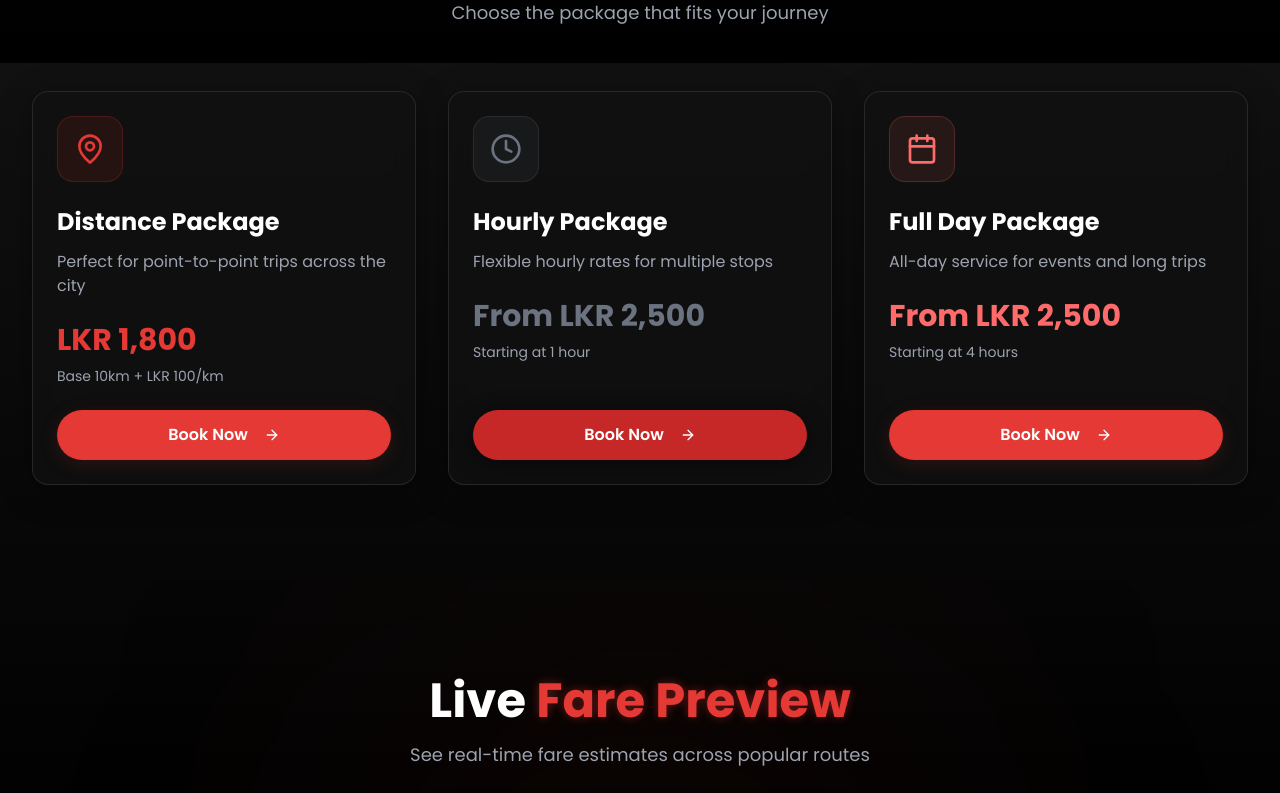
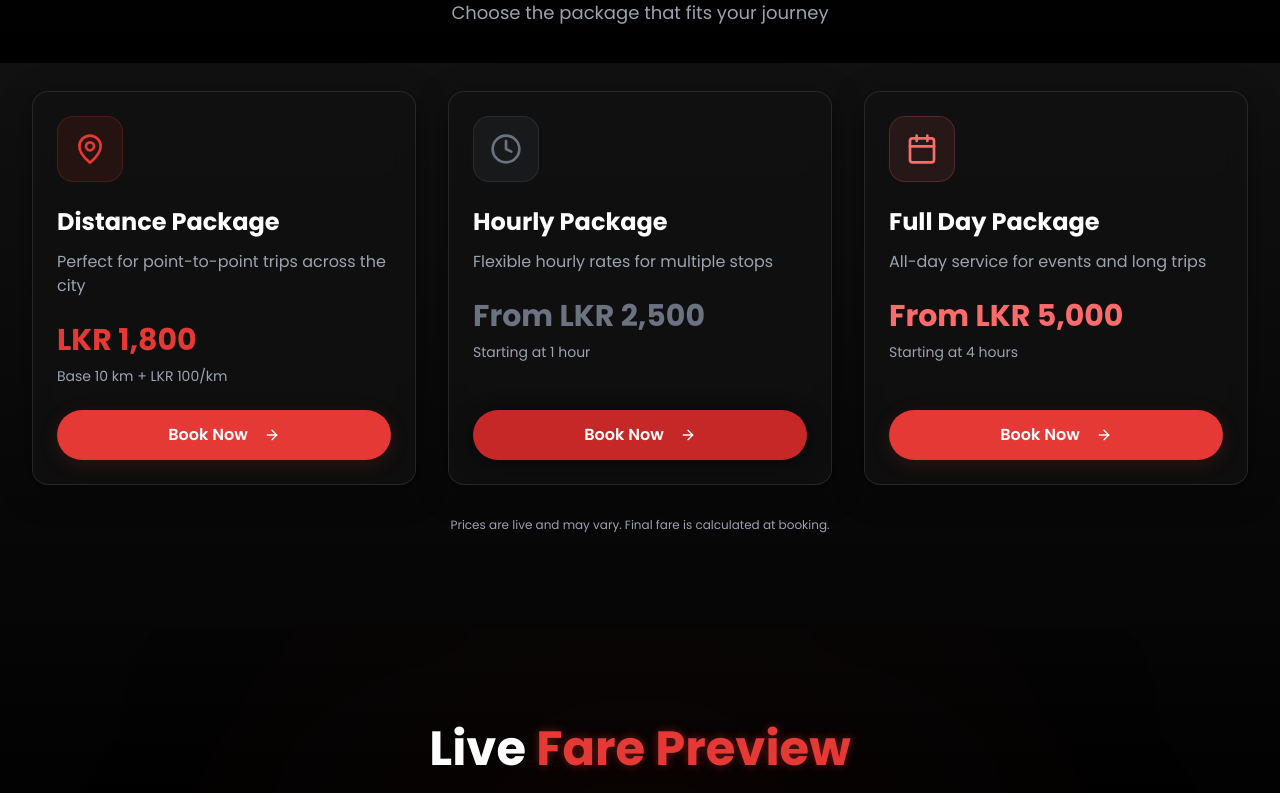
Before and after one commit to SafeGo-DrinkAndDrive/SafeGo, a React (Vite) app: page / in a window 1280 px wide. Shown: the part 1537-2330 px from the top of the page. Built offline with nearby package versions, Linux system fonts and the light colour scheme; no server answers; the database is empty.

Commit message:
feat: fetch pricing dynamically from Firestore and update package details

```diff
--- a/src/components/ServicesPackages.tsx
+++ b/src/components/ServicesPackages.tsx
@@ -1,57 +1,186 @@
-import React from 'react';
-import { motion } from 'framer-motion';
-import { MapPin, Clock, Calendar, ArrowRight } from 'lucide-react';
-import { GlassCard } from './GlassCard';
-import { NeonButton } from './NeonButton';
-import { useNavigate } from 'react-router-dom';
+// ─── src/components/ServicesPackages.tsx ─────────────────────────────────────
+// Pricing is now fetched from the active Firestore fare rules instead of
+// being hardcoded. Falls back to sensible defaults if no rule is configured.
+// ─────────────────────────────────────────────────────────────────────────────
+import React, { useEffect, useState } from "react";
+import { motion } from "framer-motion";
+import { MapPin, Clock, Calendar, ArrowRight } from "lucide-react";
+import { useNavigate } from "react-router-dom";
+import { GlassCard } from "./GlassCard";
+import { NeonButton } from "./NeonButton";
+import { getActiveFareRule } from "../services/fareRulesService";
+import { useAuth } from "../contexts/AuthContext";
+import type { FareRule } from "../types";
+
+// ── Price string builders ─────────────────────────────────────────────────────
+
+function buildDistancePrice(rule: FareRule | null): {
+  price: string;
+  details: string;
+} {
+  if (!rule?.tiers?.length) {
+    return { price: "LKR 1,800", details: "Base 10 km + LKR 100/km" };
+  }
+  const sorted = [...rule.tiers].sort((a, b) => a.minKm - b.minKm);
+  const firstTier = sorted[0];
+  const baseCharge = firstTier.baseCharge;
+  const rate = firstTier.ratePerKm;
+
+  if (baseCharge > 0) {
+    return {
+      price: `LKR ${baseCharge.toLocaleString()}`,
+      details: `Base charge + LKR ${rate}/km`,
+    };
+  }
+  return {
+    price: `LKR ${rate}/km`,
+    details: `${sorted.length} distance tier${sorted.length > 1 ? "s" : ""}`,
+  };
+}
+
+function buildHourlyPrice(rule: FareRule | null): {
+  price: string;
+  details: string;
+} {
+  if (!rule?.flatRates) {
+    return { price: "From LKR 2,500", details: "Starting at 1 hour" };
+  }
+  const rates = Object.entries(rule.flatRates).sort(
+    ([a], [b]) => parseInt(a) - parseInt(b),
+  );
+  if (!rates.length)
+    return { price: "From LKR 2,500", details: "Starting at 1 hour" };
+
+  const [slot, lowestFare] = rates[0];
+  return {
+    price: `From LKR ${lowestFare.toLocaleString()}`,
+    details: `Starting at ${slot}`,
+  };
+}
+
+function buildFullDayPrice(rule: FareRule | null): {
+  price: string;
+  details: string;
+} {
+  if (!rule?.flatRates) {
+    return { price: "From LKR 5,000", details: "Starting at 4 hours" };
+  }
+  const rates = Object.entries(rule.flatRates).sort(
+    ([a], [b]) => parseInt(a) - parseInt(b),
+  );
+  if (!rates.length)
+    return { price: "From LKR 5,000", details: "Starting at 4 hours" };
+
+  const [slot, lowestFare] = rates[0];
+  return {
+    price: `From LKR ${lowestFare.toLocaleString()}`,
+    details: `Starting at ${slot}`,
+  };
+}
+
+// ── Skeleton card ─────────────────────────────────────────────────────────────
+
+const SkeletonCard: React.FC = () => (
+  <div className="glass-panel rounded-2xl p-6 border border-white/10 animate-pulse">
+    <div className="w-16 h-16 rounded-2xl bg-white/10 mb-6" />
+    <div className="h-6 bg-white/10 rounded w-3/4 mb-3" />
+    <div className="h-4 bg-white/10 rounded w-full mb-2" />
+    <div className="h-4 bg-white/10 rounded w-4/5 mb-8" />
+    <div className="h-9 bg-white/10 rounded w-2/5 mb-2" />
+    <div className="h-4 bg-white/10 rounded w-1/2 mb-8" />
+    <div className="h-11 bg-white/10 rounded-xl w-full" />
+  </div>
+);
+
+// ── Main component ────────────────────────────────────────────────────────────
+
+export const ServicesPackages: React.FC = () => {
+  const navigate = useNavigate();
+  const { isAuthenticated, vehicleRegistered } = useAuth();
+
+  const [distanceRule, setDistanceRule] = useState<FareRule | null>(null);
+  const [hourlyRule, setHourlyRule] = useState<FareRule | null>(null);
+  const [fullDayRule, setFullDayRule] = useState<FareRule | null>(null);
+  const [loading, setLoading] = useState(true);
+
+  useEffect(() => {
+    let cancelled = false;
+    Promise.all([
+      getActiveFareRule("Distance"),
+      getActiveFareRule("Hourly"),
+      getActiveFareRule("Full Day"),
+    ])
+      .then(([d, h, f]) => {
+        if (cancelled) return;
+        setDistanceRule(d);
+        setHourlyRule(h);
+        setFullDayRule(f);
+      })
+      .catch(() => {
+        // Silently fall back to defaults on error
+      })
+      .finally(() => {
+        if (!cancelled) setLoading(false);
+      });
+    return () => {
+      cancelled = true;
+    };
+  }, []);
+
+  const handleBookNow = () => {
+    if (!isAuthenticated) {
+      navigate("/register");
+      return;
+    }
+    if (!vehicleRegistered) {
+      navigate("/vehicle-setup");
+      return;
+    }
+    navigate("/booking");
+  };
+
+  const distancePricing = buildDistancePrice(distanceRule);
+  const hourlyPricing = buildHourlyPrice(hourlyRule);
+  const fullDayPricing = buildFullDayPrice(fullDayRule);
+
   const packages = [
     {
       icon: MapPin,
-  title: 'Distance Package',
-  description: 'Perfect for point-to-point trips across the city',
-  price: 'LKR 1,800',
-  details: 'Base 10km + LKR 100/km',
-  color: 'red' as const
+      title: "Distance Package",
+      description: "Perfect for point-to-point trips across the city",
+      price: distancePricing.price,
+      details: distancePricing.details,
+      color: "red" as const,
     },
     {
       icon: Clock,
-  title: 'Hourly Package',
-  description: 'Flexible hourly rates for multiple stops',
-  price: 'From LKR 2,500',
-  details: 'Starting at 1 hour',
-  color: 'gray' as const
+      title: "Hourly Package",
+      description: "Flexible hourly rates for multiple stops",
+      price: hourlyPricing.price,
+      details: hourlyPricing.details,
+      color: "gray" as const,
     },
     {
       icon: Calendar,
-  title: 'Full Day Package',
-  description: 'All-day service for events and long trips',
-  price: 'From LKR 2,500',
-  details: 'Starting at 4 hours',
-  color: 'red-light' as const
-}];
+      title: "Full Day Package",
+      description: "All-day service for events and long trips",
+      price: fullDayPricing.price,
+      details: fullDayPricing.details,
+      color: "red-light" as const,
+    },
+  ];
 
-export const ServicesPackages: React.FC = () => {
-  const navigate = useNavigate();
   return (
     <section className="py-24 relative">
       <div className="max-w-7xl mx-auto px-4 sm:px-6 lg:px-8">
+        {/* Heading */}
         <motion.div
-          initial={{
-            opacity: 0,
-            y: 20
-          }}
-          whileInView={{
-            opacity: 1,
-            y: 0
-          }}
-          viewport={{
-            once: true
-          }}
-          transition={{
-            duration: 0.6
-          }}
-          className="text-center mb-16">
-
+          initial={{ opacity: 0, y: 20 }}
+          whileInView={{ opacity: 1, y: 0 }}
+          viewport={{ once: true }}
+          transition={{ duration: 0.6 }}
+          className="text-center mb-16"
+        >
           <h2 className="text-4xl md:text-5xl font-bold mb-4">
             Our <span className="text-brand-red text-glow-red">Packages</span>
           </h2>
@@ -60,87 +189,110 @@ export const ServicesPackages: React.FC = () => {
           </p>
         </motion.div>
 
+        {/* Cards grid */}
         <div className="grid md:grid-cols-3 gap-8">
-          {packages.map((pkg, index) => {
+          {loading ? (
+            // Skeleton placeholders while Firestore loads
+            <>
+              <SkeletonCard />
+              <SkeletonCard />
+              <SkeletonCard />
+            </>
+          ) : (
+            packages.map((pkg, index) => {
               const Icon = pkg.icon;
+
+              const iconBg =
+                pkg.color === "red"
+                  ? "bg-brand-red/10 border border-brand-red/20"
+                  : pkg.color === "gray"
+                    ? "bg-brand-gray/10 border border-brand-gray/20"
+                    : "bg-brand-red-light/10 border border-brand-red-light/20";
+
+              const iconColor =
+                pkg.color === "red"
+                  ? "text-brand-red"
+                  : pkg.color === "gray"
+                    ? "text-brand-gray"
+                    : "text-brand-red-light";
+
+              const priceColor =
+                pkg.color === "red"
+                  ? "text-brand-red"
+                  : pkg.color === "gray"
+                    ? "text-brand-gray"
+                    : "text-brand-red-light";
+
+              const btnVariant = pkg.color === "gray" ? "secondary" : "primary";
+
               return (
                 <motion.div
                   key={index}
-                initial={{
-                  opacity: 0,
-                  y: 30
-                }}
-                whileInView={{
-                  opacity: 1,
-                  y: 0
-                }}
-                viewport={{
-                  once: true
-                }}
-                transition={{
-                  duration: 0.5,
-                  delay: index * 0.15
-                }}
-                whileHover={{
-                  y: -8
-                }}>
-
+                  initial={{ opacity: 0, y: 30 }}
+                  whileInView={{ opacity: 1, y: 0 }}
+                  viewport={{ once: true }}
+                  transition={{ duration: 0.5, delay: index * 0.15 }}
+                  whileHover={{ y: -8 }}
+                >
                   <GlassCard
                     glowColor={pkg.color}
-                  className="h-full flex flex-col group hover:shadow-subtle transition-shadow duration-300">
-
+                    className="h-full flex flex-col group hover:shadow-subtle transition-shadow duration-300"
+                  >
                     <div className="flex-grow space-y-6">
+                      {/* Icon */}
                       <motion.div
-                      whileHover={{
-                        scale: 1.1,
-                        rotate: 360
-                      }}
-                      transition={{
-                        duration: 0.6
-                      }}
-                      className={`inline-flex p-4 rounded-2xl ${pkg.color === 'red' ? 'bg-brand-red/10 border border-brand-red/20' : pkg.color === 'gray' ? 'bg-brand-gray/10 border border-brand-gray/20' : 'bg-brand-red-light/10 border border-brand-red-light/20'}`}>
-
-                      <Icon
-                        className={`w-8 h-8 ${pkg.color === 'red' ? 'text-brand-red' : pkg.color === 'gray' ? 'text-brand-gray' : 'text-brand-red-light'}`} />
-
+                        whileHover={{ scale: 1.1, rotate: 360 }}
+                        transition={{ duration: 0.6 }}
+                        className={`inline-flex p-4 rounded-2xl ${iconBg}`}
+                      >
+                        <Icon className={`w-8 h-8 ${iconColor}`} />
                       </motion.div>
 
+                      {/* Title + description */}
                       <div className="space-y-3">
                         <h3 className="text-2xl font-bold">{pkg.title}</h3>
                         <p className="text-text-sub">{pkg.description}</p>
                       </div>
 
+                      {/* Price — live from Firestore */}
                       <div className="space-y-2">
-                      <p
-                        className={`text-3xl font-bold ${pkg.color === 'red' ? 'text-brand-red' : pkg.color === 'gray' ? 'text-brand-gray' : 'text-brand-red-light'}`}>
-
+                        <p className={`text-3xl font-bold ${priceColor}`}>
                           {pkg.price}
                         </p>
                         <p className="text-sm text-text-sub">{pkg.details}</p>
                       </div>
                     </div>
 
+                    {/* CTA */}
                     <div className="mt-6">
                       <NeonButton
                         fullWidth
-                      variant={
-                      pkg.color === 'red' ?
-                      'primary' :
-                      pkg.color === 'gray' ?
-                      'secondary' :
-                      'primary'
-                      }
-                      onClick={() => navigate('/register')}>
-
+                        variant={btnVariant}
+                        onClick={handleBookNow}
+                      >
                         Book Now <ArrowRight className="w-4 h-4 ml-2" />
                       </NeonButton>
                     </div>
                   </GlassCard>
-              </motion.div>);
+                </motion.div>
+              );
+            })
+          )}
+        </div>
 
-          })}
+        {/* Live pricing note */}
+        {!loading && (
+          <motion.p
+            initial={{ opacity: 0 }}
+            whileInView={{ opacity: 1 }}
+            viewport={{ once: true }}
+            transition={{ delay: 0.6 }}
+            className="text-center text-xs text-text-sub mt-8"
+          >
+            Prices are live and may vary. Final fare is calculated at booking.
+          </motion.p>
+        )}
       </div>
-      </div>
-    </section>);
-
+    </section>
+  );
 };
```
Lines whose indentation alone changed are shown as unchanged.
